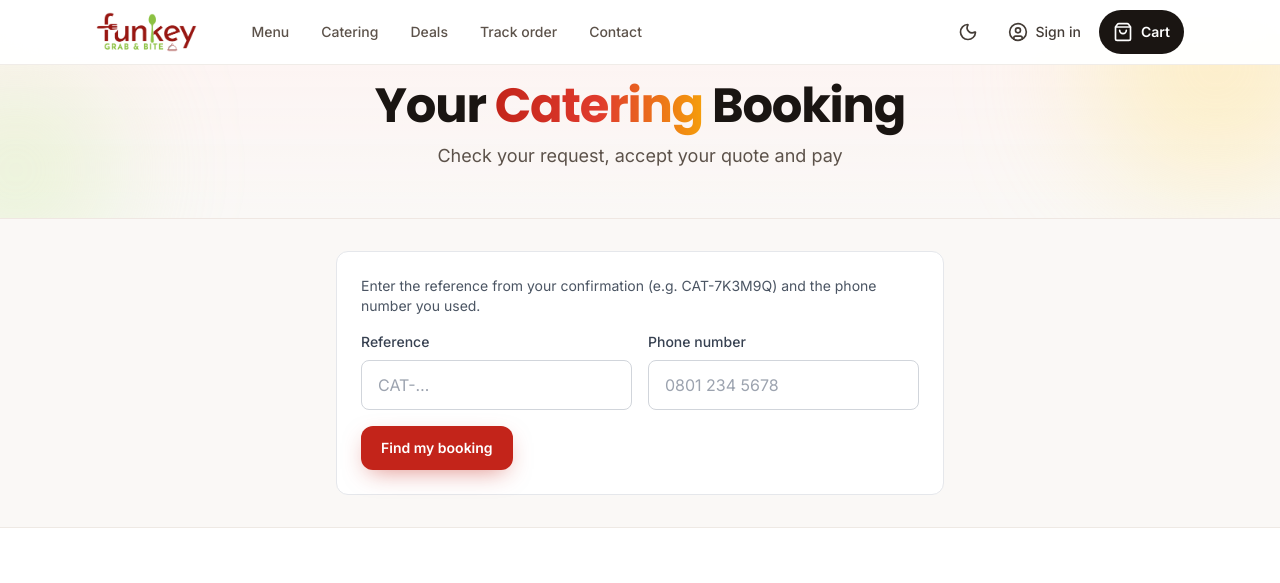
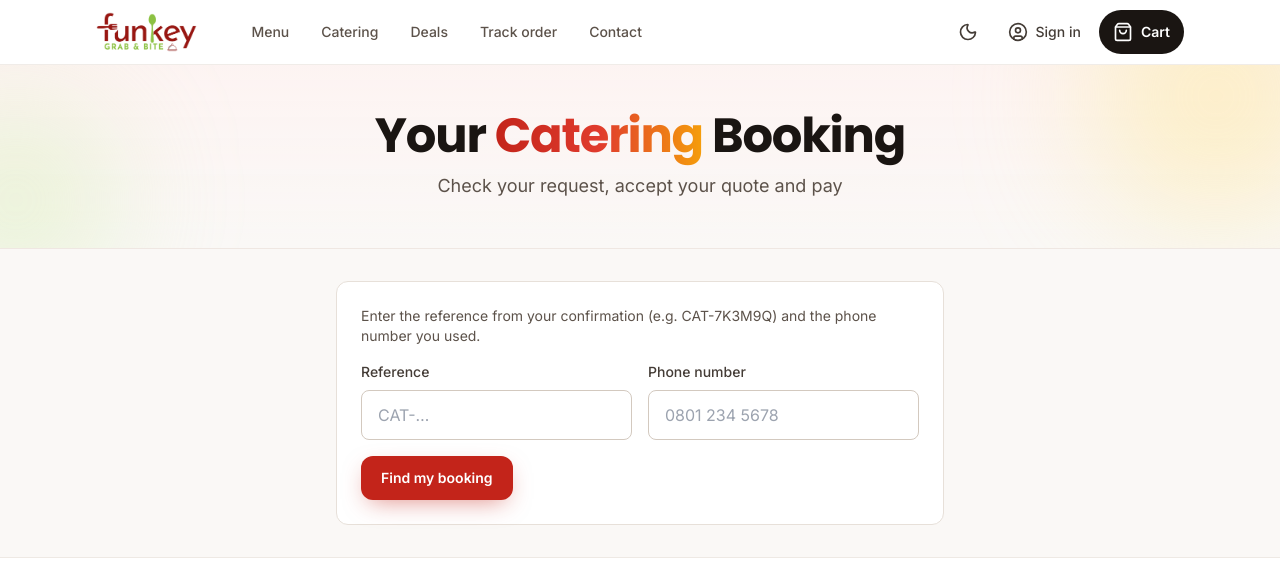
Before and after one commit to Oluwaseyi89/funkey-grab-and-bite, a Nuxt app in the folder funkey-bite-web/: page /catering/request in a window 1280 px wide. Shown: the top 583 px of the page. Built offline with nearby package versions, Linux system fonts and the light colour scheme; no server answers.

Commit message:
style(web): remove the layout offset on the booking lookup

```diff
--- a/funkey-bite-web/pages/catering/request.vue
+++ b/funkey-bite-web/pages/catering/request.vue
@@ -1,5 +1,5 @@
 <template>
-  <div class="mt-[-30px]">
+  <div>
     <PageHeader
       title-before="Your"
       highlight-text="Catering"
@@ -13,20 +13,20 @@
     <div class="container-narrow px-4 sm:px-6 lg:px-8 py-8 max-w-2xl">
       <form
         v-if="!booking"
-        class="bg-white dark:bg-slate-800 rounded-xl p-6 border border-gray-200 dark:border-slate-700 space-y-4"
+        class="bg-white dark:bg-ink-800 rounded-xl p-6 border border-ink-200 dark:border-ink-700 space-y-4"
         @submit.prevent="lookup"
       >
-        <p class="text-sm text-gray-600 dark:text-gray-400">
+        <p class="text-sm text-ink-600 dark:text-ink-400">
           Enter the reference from your confirmation (e.g. CAT-7K3M9Q) and the phone number you used.
         </p>
         <div class="grid grid-cols-1 sm:grid-cols-2 gap-4">
           <div>
-            <label for="cat-ref" class="block text-sm font-medium text-gray-700 dark:text-gray-300 mb-2">Reference</label>
-            <input id="cat-ref" v-model="reference" required autocomplete="off" class="w-full px-4 py-3 border border-gray-300 dark:border-gray-600 rounded-lg bg-white dark:bg-transparent text-gray-900 dark:text-white uppercase" placeholder="CAT-…" />
+            <label for="cat-ref" class="block text-sm font-medium text-ink-700 dark:text-ink-300 mb-2">Reference</label>
+            <input id="cat-ref" v-model="reference" required autocomplete="off" class="w-full px-4 py-3 border border-ink-300 dark:border-ink-600 rounded-lg bg-white dark:bg-transparent text-ink-900 dark:text-white uppercase" placeholder="CAT-…" />
           </div>
           <div>
-            <label for="cat-phone" class="block text-sm font-medium text-gray-700 dark:text-gray-300 mb-2">Phone number</label>
-            <input id="cat-phone" v-model="phone" type="tel" required autocomplete="tel" class="w-full px-4 py-3 border border-gray-300 dark:border-gray-600 rounded-lg bg-white dark:bg-transparent text-gray-900 dark:text-white" placeholder="0801 234 5678" />
+            <label for="cat-phone" class="block text-sm font-medium text-ink-700 dark:text-ink-300 mb-2">Phone number</label>
+            <input id="cat-phone" v-model="phone" type="tel" required autocomplete="tel" class="w-full px-4 py-3 border border-ink-300 dark:border-ink-600 rounded-lg bg-white dark:bg-transparent text-ink-900 dark:text-white" placeholder="0801 234 5678" />
           </div>
         </div>
         <p v-if="error" class="text-sm text-red-600" role="alert">{{ error }}</p>
```
